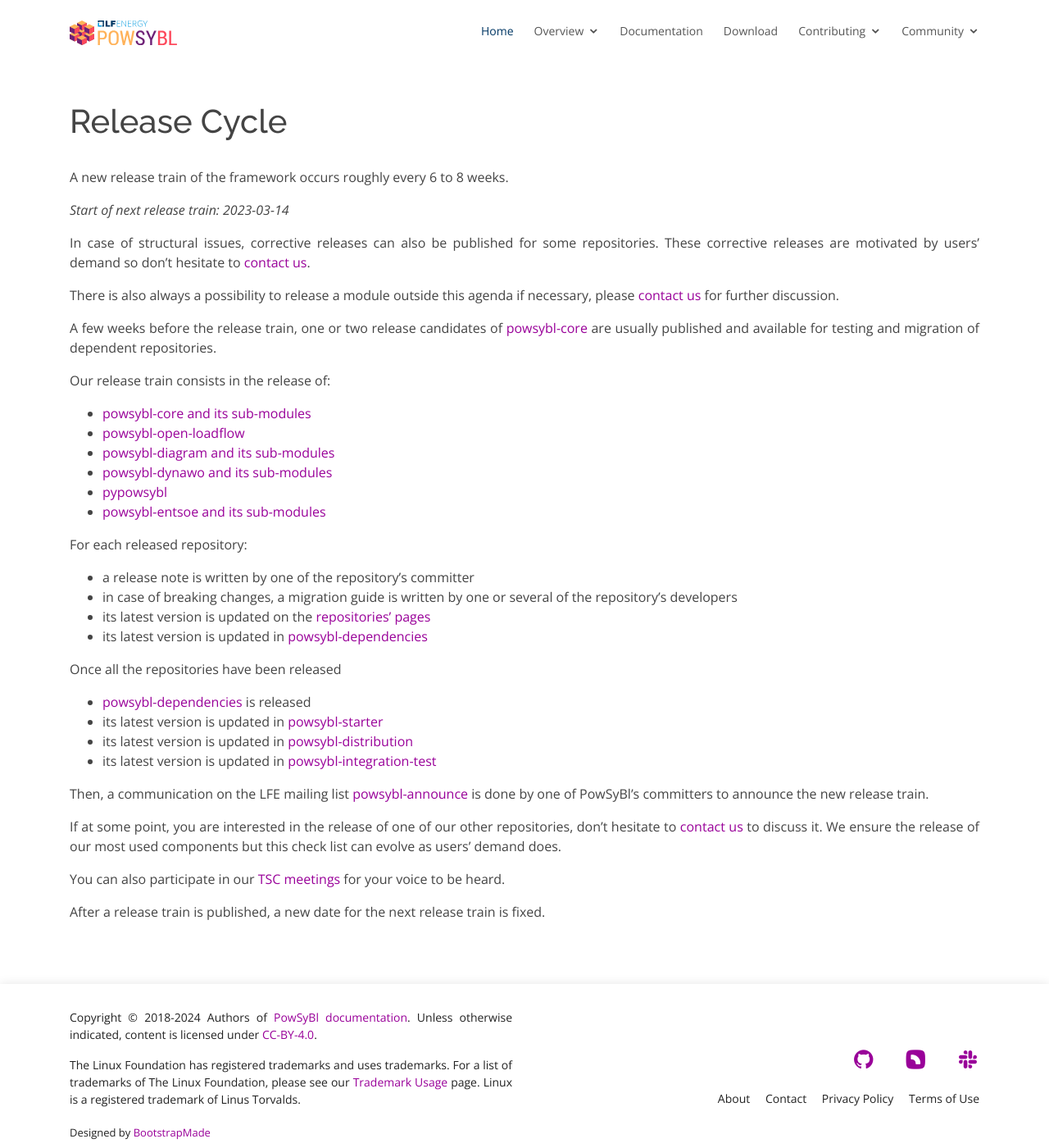
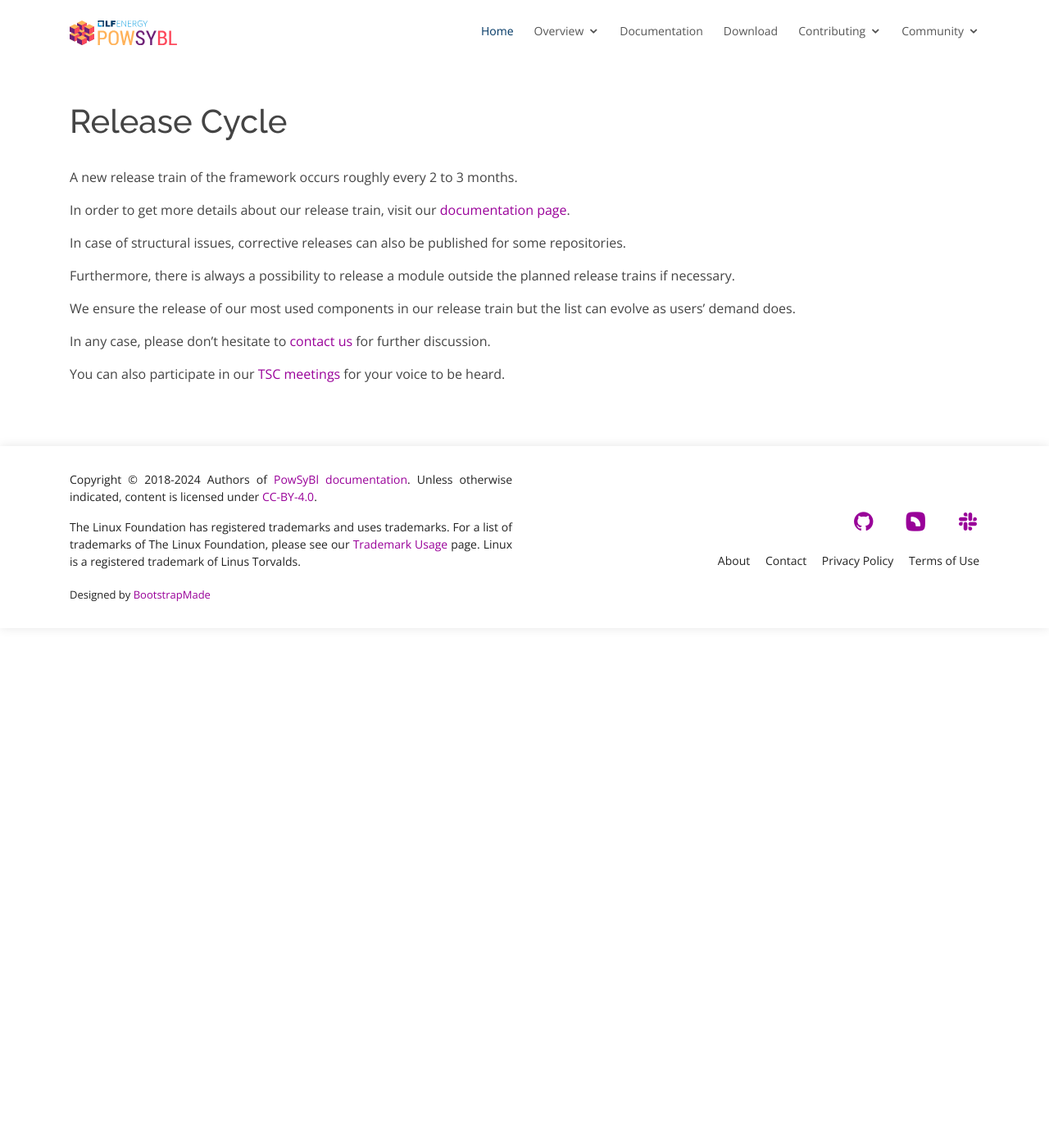
Before and after one commit to powsybl/powsybl.github.io, a Jekyll site: the page built from pages/overview/release-cycle.md, in a window 1280 px wide and 1400 px high. Shown: the whole window at 82% size. Built offline with Jekyll 4.4.1, drawn with Linux system fonts in a browser that asks for light colours; our own code applies the rules of GitHub Pages for plain Markdown files.

Commit message:
Remove redundant information for release cycle
Signed-off-by: Sophie Frasnedo <sophie.frasnedo@rte-france.com>

```diff
--- a/pages/overview/release-cycle.md
+++ b/pages/overview/release-cycle.md
@@ -4,46 +4,16 @@
 
 # Release Cycle
 
-A new release train of the framework occurs roughly every 6 to 8 weeks.
+A new release train of the framework occurs roughly every 2 to 3 months.
 
-*Start of next release train: 2023-03-14*
+In order to get more details about our release train, visit our [documentation page](https://powsybl.readthedocs.io/en/latest/releasetrain.html).
 
 In case of structural issues, corrective releases can also be published for some repositories.
-These corrective releases are motivated by users' demand so don't hesitate to [contact us](../community/index.md#contact).
 
-There is also always a possibility to release a module outside this agenda if necessary,
-please [contact us](../community/index.md#contact) for further discussion.
+Furthermore, there is always a possibility to release a module outside the planned release trains if necessary.
 
-A few weeks before the release train, one or two release candidates of [powsybl-core](https://github.com/powsybl/powsybl-core) are
-usually published and available for testing and migration of dependent repositories.
+We ensure the release of our most used components in our release train but the list can evolve as users' demand does.
 
-Our release train consists in the release of:
-- [powsybl-core and its sub-modules](https://github.com/powsybl/powsybl-core)
-- [powsybl-open-loadflow](https://github.com/powsybl/powsybl-open-loadflow)
-- [powsybl-diagram and its sub-modules](https://github.com/powsybl/powsybl-diagram)
-- [powsybl-dynawo and its sub-modules](https://github.com/powsybl/powsybl-dynawo)
-- [pypowsybl](https://github.com/powsybl/pypowsybl)
-- [powsybl-entsoe and its sub-modules](https://github.com/powsybl/powsybl-entsoe)
-
-For each released repository:
-- a release note is written by one of the repository's committer
-- in case of breaking changes, a migration guide is written by one or several of the repository's developers
-- its latest version is updated on the [repositories' pages](../documentation/developer/repositories/index.md)
-- its latest version is updated in [powsybl-dependencies](https://github.com/powsybl/powsybl-dependencies)
-
-Once all the repositories have been released
-- [powsybl-dependencies](https://github.com/powsybl/powsybl-dependencies) is released
-- its latest version is updated in [powsybl-starter](https://github.com/powsybl/powsybl-starter)
-- its latest version is updated in [powsybl-distribution](https://github.com/powsybl/powsybl-distribution)
-- its latest version is updated in [powsybl-integration-test](https://github.com/powsybl/powsybl-integration-test)
-
-Then, a communication on the LFE mailing list [powsybl-announce](https://lists.lfenergy.org/g/powsybl-announce/)
-is done by one of PowSyBl's committers to announce the new release train.
-
-If at some point, you are interested in the release of one of our other repositories,
-don't hesitate to [contact us](../community/index.md#contact) to discuss it. We ensure the release of our most
-used components but this check list can evolve as users' demand does.
+In any case, please don't hesitate to [contact us](../community/index.md#contact) for further discussion.
 
 You can also participate in our [TSC meetings](https://lists.lfenergy.org/g/powsybl-tsc/) for your voice to be heard.
-
-After a release train is published, a new date for the next release train is fixed.
```
